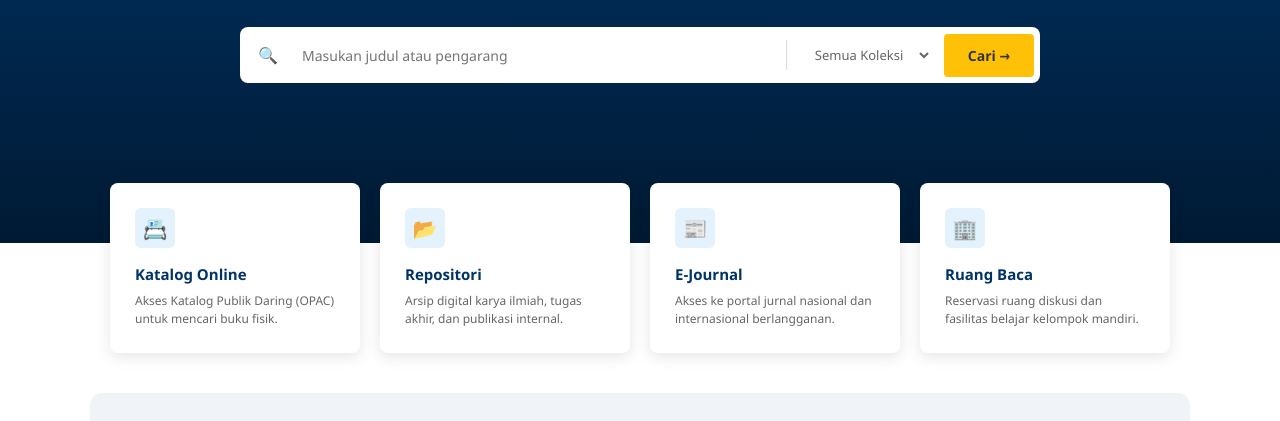
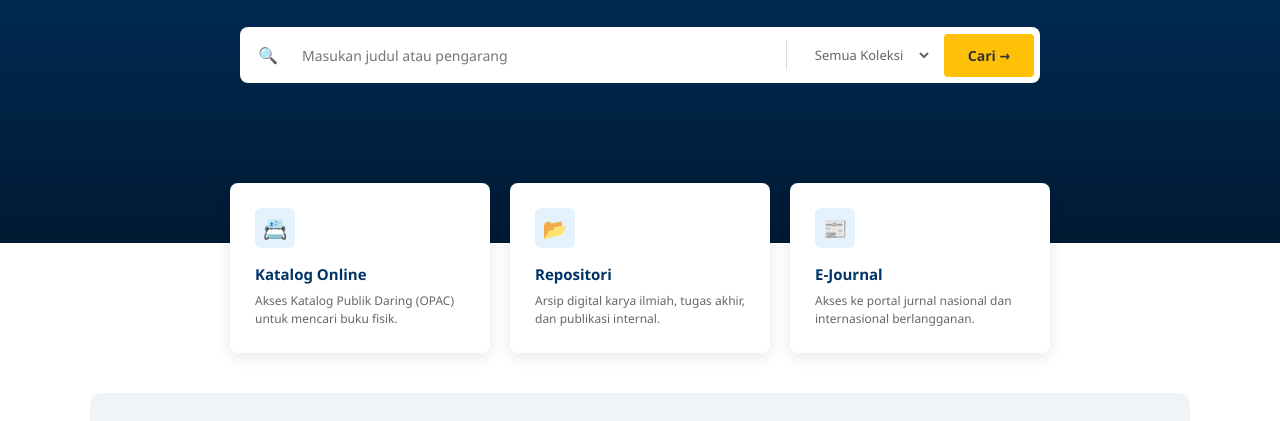
Before and after one commit to FarrelLutfi/Perpustakaan-Digital-Polines, a plain HTML site: page index.html in a window 1280 px wide. Shown: the part 232-653 px from the top of the page. Drawn offline with Linux system fonts and the light colour scheme.

Commit message:
hapus ruang baca

```diff
--- a/index.html
+++ b/index.html
@@ -62,11 +62,6 @@
             <div class="icon-box">📰</div>
             <h3>E-Journal</h3>
             <p>Akses ke portal jurnal nasional dan internasional berlangganan.</p>
-        </div>
-        <div class="feature-card">
-            <div class="icon-box">🏢</div>
-            <h3>Ruang Baca</h3>
-            <p>Reservasi ruang diskusi dan fasilitas belajar kelompok mandiri.</p>
         </div>
     </section>
 
--- a/style.css
+++ b/style.css
@@ -202,12 +202,27 @@ a {
 
 /* ================= KARTU FITUR (Overlap) ================= */
 .features {
-    display: grid;
-    grid-template-columns: repeat(4, 1fr);
+    display: flex;
+    /* UTAMA: Mengatur agar semua item flex berjejer di tengah secara horizontal */
+    justify-content: center;
+
     gap: 20px;
     margin-top: -60px;
     position: relative;
     z-index: 10;
+}
+
+/* Pastikan lebar tiap kartu seragam saat menggunakan flexbox */
+.features .feature-card {
+    flex: 1;
+    max-width: 260px;
+    background: var(--white);
+    padding: 24px;
+    border-radius: 8px;
+    box-shadow: 0 4px 15px rgba(0,0,0,0.1);
+    border: 1px solid transparent;
+    cursor: pointer;
+    transition: all 0.3s ease;
 }
 
 .feature-card {
```
